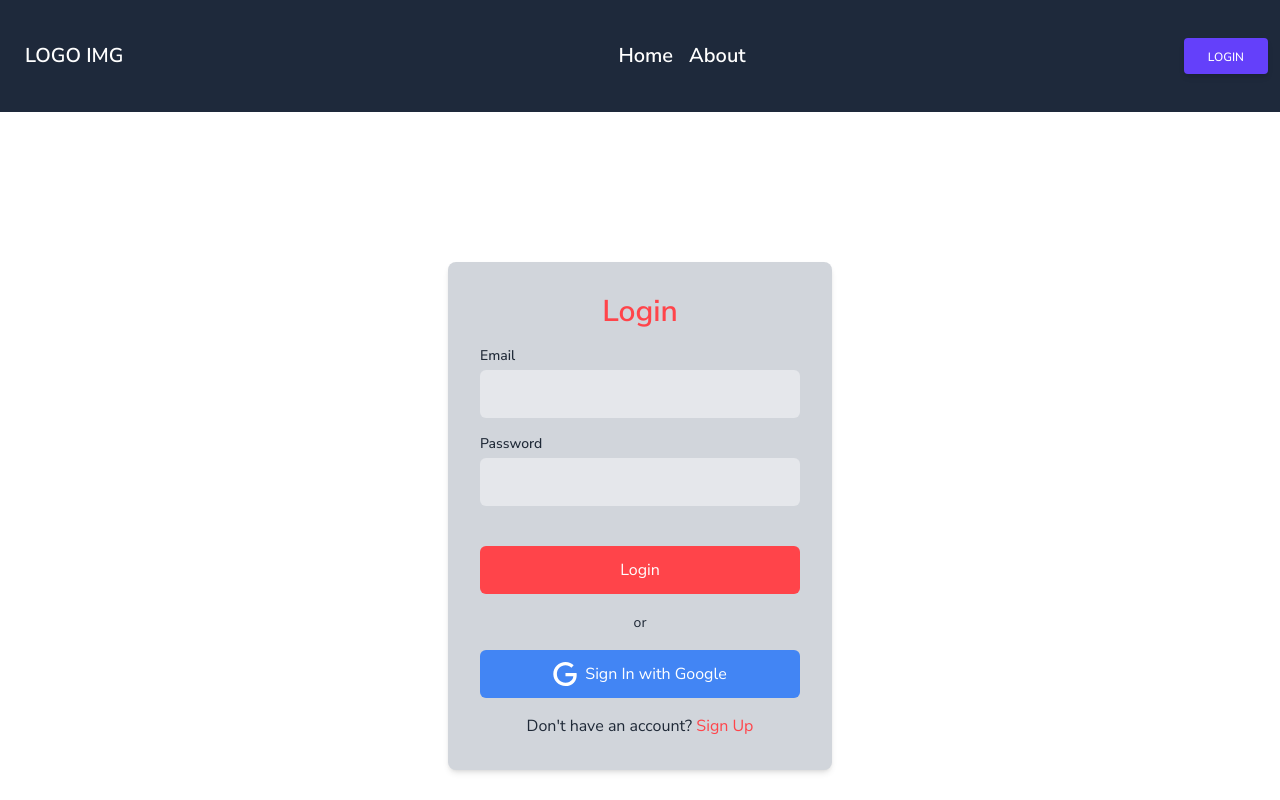
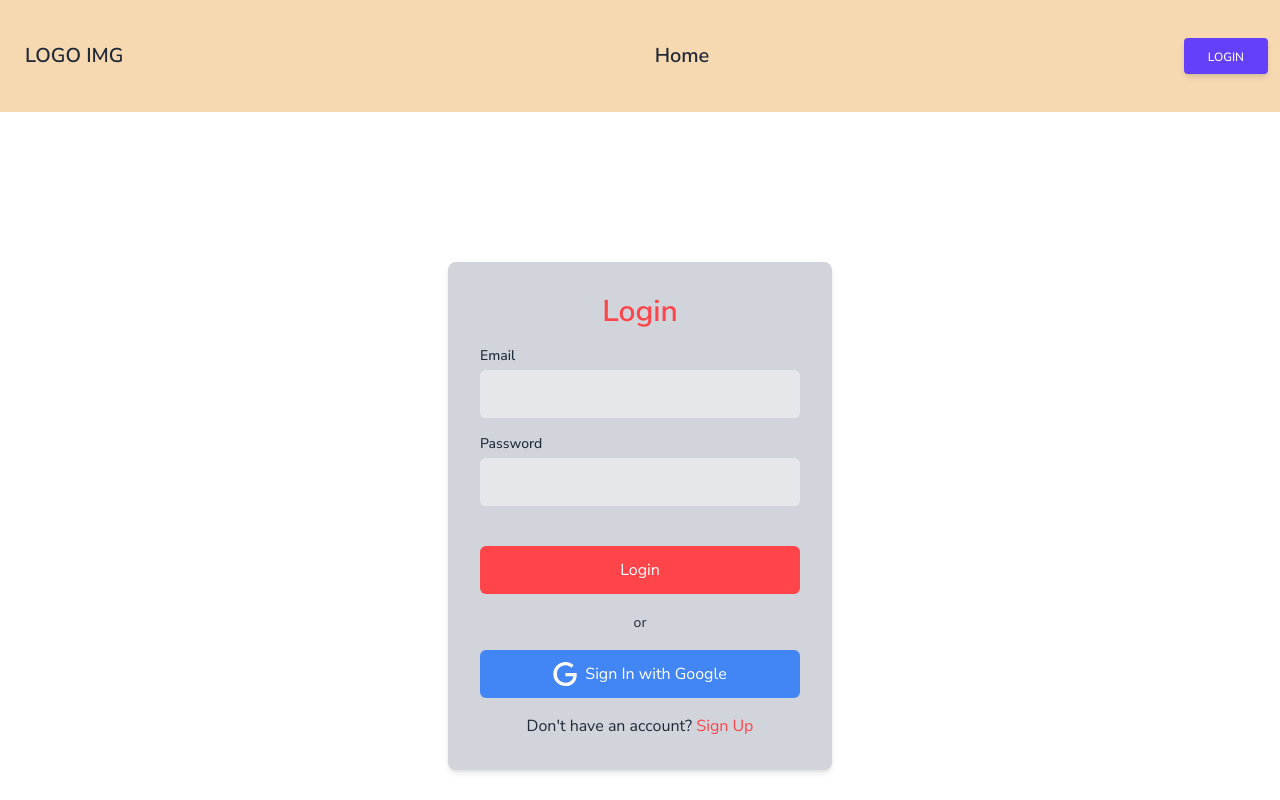
Before and after one commit to rashidsarkar/start-up-as-12, a React (Vite) app: page /login in a window 1280 px wide. Shown: the top 800 px of the page. Built offline with nearby package versions, Linux system fonts and the light colour scheme; no server answers.

Commit message:
Updated dependencies, added new features, and fixed bugs. (generated by useblackbox.ai )

```diff
--- a/index.html
+++ b/index.html
@@ -3,7 +3,7 @@
 
 <head>
   <meta charset="UTF-8" />
-  <link rel="icon" type="image/svg+xml" href="https://i.ibb.co/PMYKyqc/icon.png" />
+  <link rel="icon" type="image/svg+xml" href="./vite.svg" />
   <meta name="viewport" content="width=device-width, initial-scale=1.0" />
   <title>Vite + React</title>
 </head>
--- a/package.json
+++ b/package.json
@@ -31,6 +31,7 @@
     "react": "^18.2.0",
     "react-datepicker": "^4.21.0",
     "react-dom": "^18.2.0",
+    "react-headroom": "^3.2.1",
     "react-icons": "^4.11.0",
     "react-modal": "^3.16.1",
     "react-pdf": "^7.5.1",
--- /dev/null
+++ b/src/API/useTestData.jsx
@@ -0,0 +1,26 @@
+import { useQuery } from "@tanstack/react-query";
+import useAxiosInstance from "../AxiosAPI/useAxiosInstance";
+import CustomLoading from "../Components/CustomLoading";
+
+function useTestData() {
+  const axiosInstance = useAxiosInstance();
+
+  const {
+    data: testData,
+    isLoading,
+    error,
+  } = useQuery({
+    queryFn: async () => {
+      const res = await axiosInstance.get("/api/test");
+      return res.data;
+    },
+    queryKey: ["testApi"],
+  });
+  if (error) {
+    return error.message;
+  }
+
+  return { testData, isLoading };
+}
+
+export default useTestData;
--- a/src/Components/About.jsx
+++ b/src/Components/About.jsx
@@ -1,7 +1,13 @@
+import useTestData from "../API/useTestData";
+import CustomLoading from "./CustomLoading";
+
 function About() {
+  const { testData, isLoading } = useTestData();
+
+  console.log(testData);
   return (
     <div className="min-h-screen">
-      <h2>this is about</h2>
+      <h2>this is about {testData?.length} </h2>
     </div>
   );
 }
--- a/src/Components/NavBar.jsx
+++ b/src/Components/NavBar.jsx
@@ -1,6 +1,8 @@
 import { Link, NavLink } from "react-router-dom";
 import useAuthProvider from "../FireBase/useAuthProvider";
 import { Tooltip as ReactTooltip } from "react-tooltip";
+import "./nabvar.css";
+import Headroom from "react-headroom";
 
 function NavBar() {
   // Replace with your actual authentication logic
@@ -27,7 +29,7 @@ function NavBar() {
             isPending
               ? "pending"
               : isActive
-              ? "text-[#87af58] font-semibold"
+              ? "text-[#eba953] font-semibold"
               : ""
           }
         >
@@ -35,13 +37,14 @@ function NavBar() {
         </NavLink>
       </li>
 
+      {user && (
         <li>
           <NavLink
             className={({ isActive, isPending }) =>
               isPending
                 ? "pending"
                 : isActive
-              ? "text-[#87af58] font-semibold"
+                ? "text-[#eba95373] font-semibold"
                 : ""
             }
             to="/about"
@@ -49,12 +52,21 @@ function NavBar() {
             About
           </NavLink>
         </li>
+      )}
       <li></li>
     </>
   );
   // console.log(user?.photoURL);
   return (
-    <div className="left-0 right-0 z-50 w-full mx-auto text-white rounded-b-none bg-slate-800 max-w-7xl h-28 navbar">
+    <Headroom
+      style={{
+        webkitTransition: "all .5s ease-in-out",
+        mozTransition: "all .5s ease-in-out",
+        oTransition: "all .5s ease-in-out",
+        transition: "all .5s ease-in-out",
+      }}
+    >
+      <div className="left-0 right-0 z-50 w-full mx-auto rounded-b-none bg-[#eba95373] max-w-7xl h-28 navbar">
         <div className="w-full lg:w-[50%] navbar-start ">
           <div className="dropdown">
             <label tabIndex={0} className="btn btn-ghost lg:hidden">
@@ -162,6 +174,7 @@ function NavBar() {
           )}
         </div>
       </div>
+    </Headroom>
   );
 }
 
--- /dev/null
+++ b/src/Components/nabvar.css
@@ -0,0 +1,21 @@
+.headroom {
+  top: 0;
+  left: 0;
+  right: 0;
+  zindex: 1;
+}
+.headroom--unfixed {
+  position: relative;
+  transform: translateY(0);
+}
+.headroom--scrolled {
+  transition: transform 200ms ease-in-out;
+}
+.headroom--unpinned {
+  position: fixed;
+  transform: translateY(-100%);
+}
+.headroom--pinned {
+  position: fixed;
+  transform: translateY(0%);
+}
--- a/src/Pages/Account/Login.jsx
+++ b/src/Pages/Account/Login.jsx
@@ -18,6 +18,7 @@ function Login() {
     const password = form.get("password");
     loginEmPAss(email, password)
       .then((user) => {
+        console.log("login", user);
         swal("Success", "Login successful!", "success");
         navigat(preveLocation?.state || "/");
         // console.log(user.user);
@@ -30,7 +31,8 @@ function Login() {
 
   const handleGoogleSignIn = () => {
     googleSing()
-      .then(() => {
+      .then((currentUser) => {
+        console.log("google singin", currentUser);
         swal("Success", "Signup successful!", "success");
         navigat(preveLocation?.state || "/");
       })
--- a/src/Pages/Account/SignUp.jsx
+++ b/src/Pages/Account/SignUp.jsx
@@ -70,7 +70,15 @@ function SignUp() {
 
   const handleGoogleSignUp = () => {
     googleSing()
-      .then(() => {
+      .then((currentUser) => {
+        console.log("google singUP", currentUser);
+        // setUser({
+        //   ...user,
+        //   displayName: currentUser.user.displayName,
+        //   photoURL: currentUser.user.photoURL,
+        //   email: currentUser.user.email,
+        //   uid: currentUser.user.uid,
+        // });
         swal("Success", "Signup successful!", "success");
         navigat("/");
       })
--- a/src/Pages/Home/Home.jsx
+++ b/src/Pages/Home/Home.jsx
@@ -5,9 +5,12 @@ import axiosInstance from "../../AxiosAPI/axiosInstance";
 import CustomLoading from "../../Components/CustomLoading";
 import FreqQusSection from "./FreqQusSection/FreqQusSection";
 import SectionDividerWithText from "../../Components/SectionDividerWithText";
+import useAuthProvider from "../../FireBase/useAuthProvider";
 // import useAxiosInstance from "../../AxiosAPI/useAxiosInstance";
 
 function Home() {
+  const { user } = useAuthProvider();
+  console.log(user);
   // const axiosInstance = useAxiosInstance();
 
   // const { data, isLoading, error } = useQuery({
--- a/tailwind.config.js
+++ b/tailwind.config.js
@@ -6,4 +6,22 @@ export default {
   },
 
   plugins: [require("daisyui")],
+  daisyui: {
+    themes: ["light", "dark", "cupcake", "cyberpunk"], // false: only light + dark | true: all themes | array: specific themes like this ["light", "dark", "cupcake"]
+    darkTheme: "dark", // name of one of the included themes for dark mode
+    base: true, // applies background color and foreground color for root element by default
+    styled: true, // include daisyUI colors and design decisions for all components
+    utils: true, // adds responsive and modifier utility classes
+    prefix: "", // prefix for daisyUI classnames (components, modifiers and responsive class names. Not colors)
+    logs: true, // Shows info about daisyUI version and used config in the console when building your CSS
+    themeRoot: ":root", // The element that receives theme color CSS variables
+  },
 };
+
+// daisyui: {
+//   themes: [
+
+//     "cyberpunk",
+
+//   ],
+// },
```
Also changed, not shown: 1 other file (tests, documents, lock files or other folders). Lines whose indentation alone changed are shown as unchanged.
